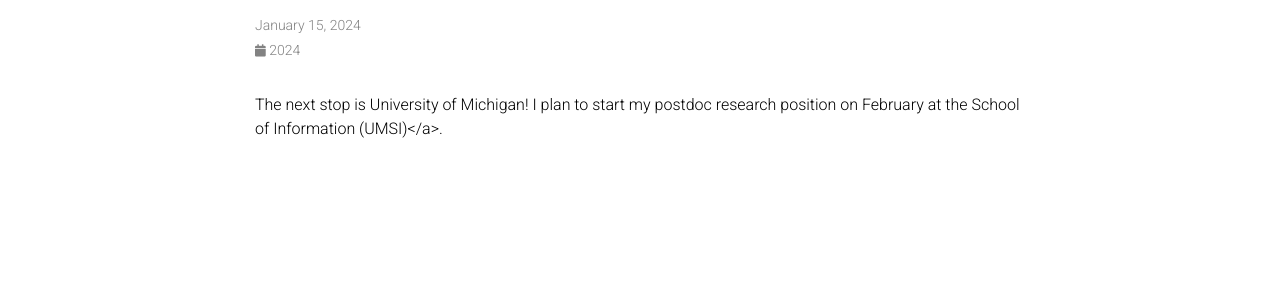
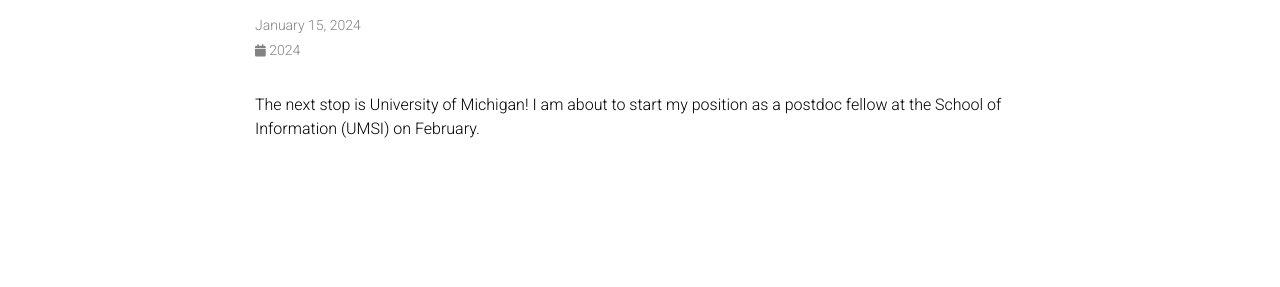
Before and after one commit to abrahami/abrahami.github.io, a Jekyll site: the page built from _news/announcement_5.md, in a window 1280 px wide. Shown: the part 146-433 px from the top of the page. Built offline with Jekyll 4.4.1, drawn with Linux system fonts in a browser that asks for light colours; comment, search, counter and statistics services are not loaded; a style sheet for code colours, icons or effects is not loaded.

Commit message:
Small editing

```diff
--- a/_news/announcement_5.md
+++ b/_news/announcement_5.md
@@ -5,4 +5,4 @@ inline: true
 related_posts: false
 ---
 
-The next stop is University of Michigan! I plan to start my postdoc research position on February at the School of Information (UMSI)</a>.
+The next stop is University of Michigan! I am about to start my position as a postdoc fellow at the School of Information (UMSI) on February.
```
